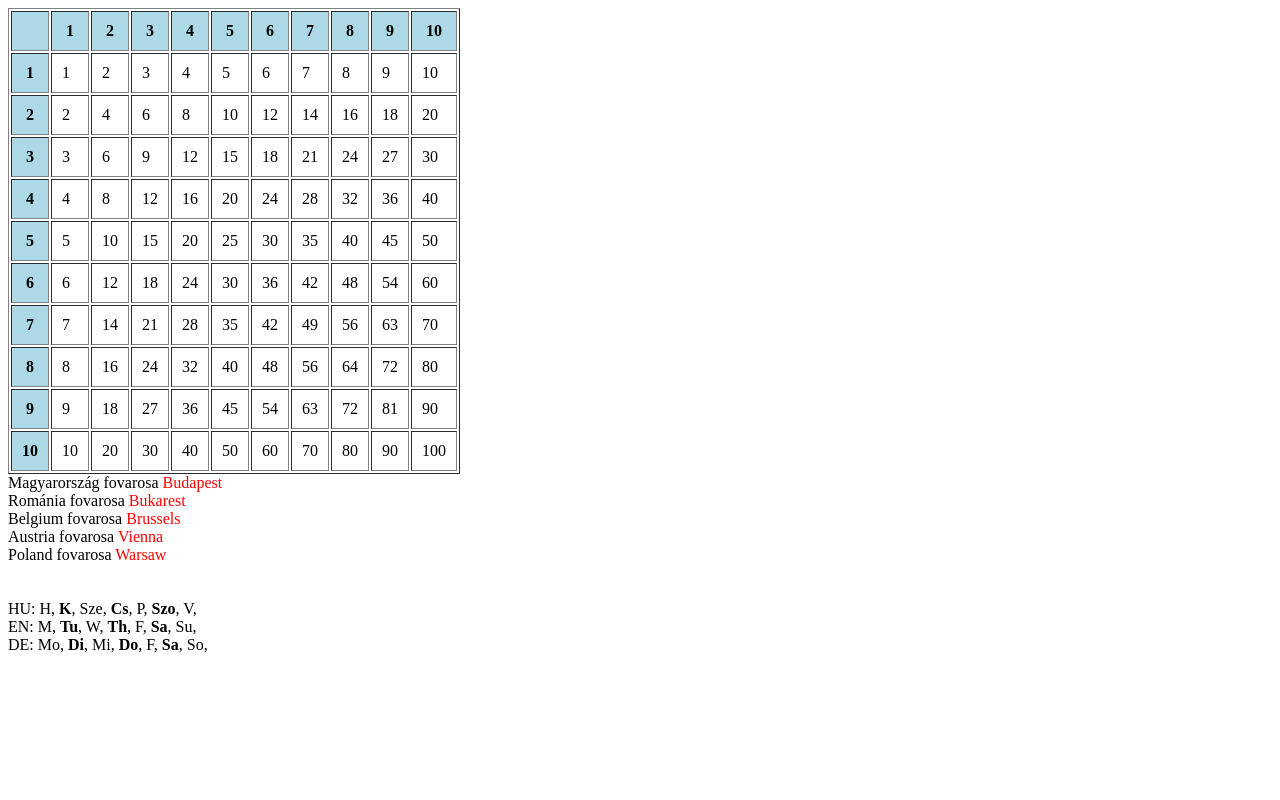
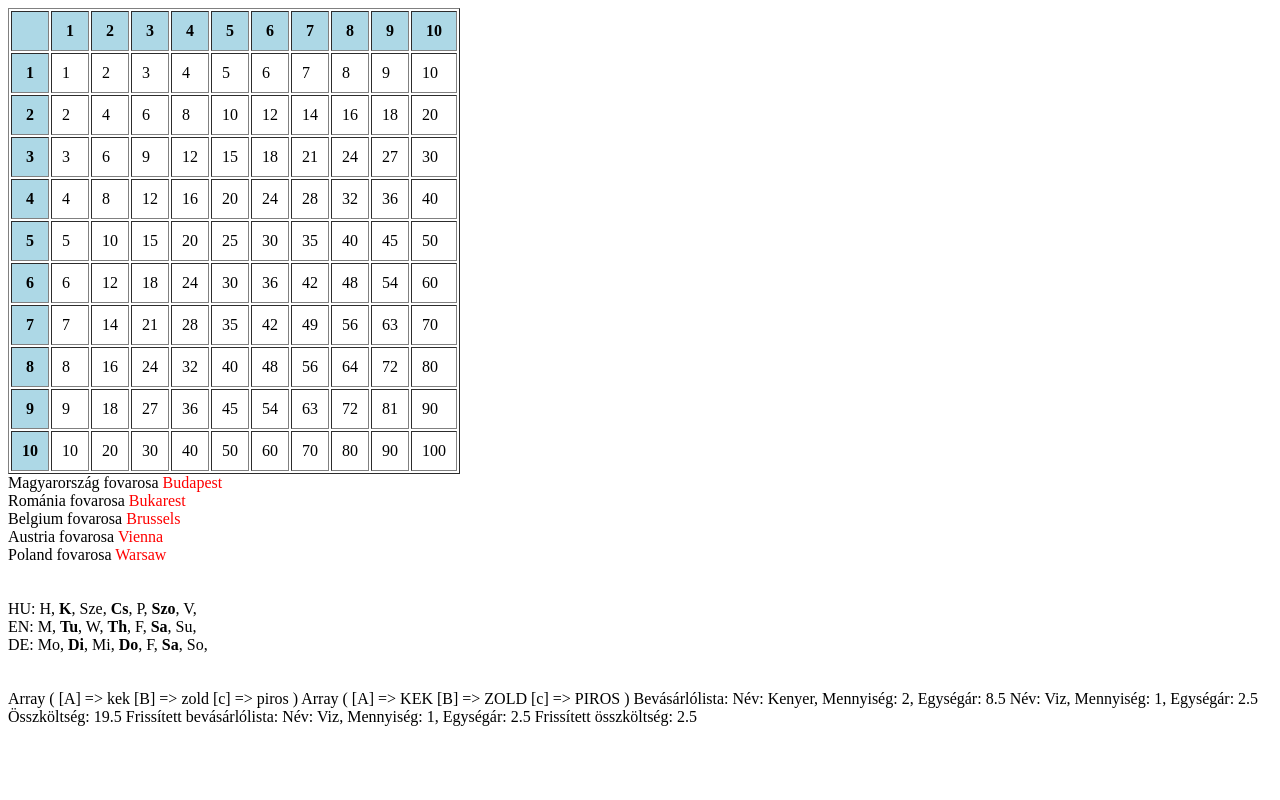
Before and after one commit to szekelyfhunor/WebProg_HF_SzekelyHunor, a PHP site: page /hf02.php in a window 1280 px wide. Run offline with PHP 8.4, Linux system fonts and the light colour scheme.

Commit message:
Add files via upload

```diff
--- a/hf02.php
+++ b/hf02.php
@@ -61,3 +61,88 @@ foreach ($napok as $nyelv => $week){
 }
 
 echo '<br><br>';
+
+//4. feladat
+function atalakit_array_map($tomb, $mod) {
+    if ($mod === "kisbetus") {
+        return array_map('strtolower', $tomb);
+    } elseif ($mod === "nagybetus") {
+        return array_map('strtoupper', $tomb);
+    }
+}
+
+$szinek = array('A' => 'Kek', 'B' => 'Zold', 'c' => 'Piros');
+
+$szinek_kisbetus = atalakit_array_map($szinek, "kisbetus");
+
+$szinek_nagybetus = atalakit_array_map($szinek, "nagybetus");
+
+print_r($szinek_kisbetus);
+print_r($szinek_nagybetus);
+
+//5. feladat
+
+class BevasarloLista
+{
+    private $lista = [];
+
+    // Elem hozzáadása a bevásárlólistához
+    public function hozzaadElem($nev, $mennyiseg, $egysegar)
+    {
+        $this->lista[] = ["nev" => $nev, "mennyiseg" => $mennyiseg, "egysegar" => $egysegar];
+    }
+
+    // Elem eltávolítása a bevásárlólistáról név alapján
+    public function eltavolitElem($nev)
+    {
+        foreach ($this->lista as $index => $elem) {
+            if ($elem["nev"] === $nev) {
+                unset($this->lista[$index]);
+                return true;
+            }
+        }
+        return false; // Ha nem található az elem a listán
+    }
+
+    // Bevásárlólista elemek kiírása
+    public function kiir()
+    {
+        foreach ($this->lista as $elem) {
+            echo "Név: {$elem['nev']}, Mennyiség: {$elem['mennyiseg']}, Egységár: {$elem['egysegar']} \n";
+        }
+    }
+
+    // Összköltség kiszámítása
+    public function osszKoltseg()
+    {
+        $osszeg = 0;
+        foreach ($this->lista as $elem) {
+            $osszeg += $elem['mennyiseg'] * $elem['egysegar'];
+        }
+        return $osszeg;
+    }
+}
+
+// Példa használat:
+$bevasarloLista = new BevasarloLista();
+
+// Elemek hozzáadása
+$bevasarloLista->hozzaadElem("Kenyer", 2, 8.5);
+$bevasarloLista->hozzaadElem("Viz", 1, 2.5);
+
+// Bevásárlólista kiírása
+echo "Bevásárlólista:\n";
+$bevasarloLista->kiir();
+
+// Összköltség kiszámítása
+echo "\nÖsszköltség: " . $bevasarloLista->osszKoltseg() . "\n";
+
+// Elem eltávolítása (példa)
+$bevasarloLista->eltavolitElem("Kenyer");
+
+// Frissített bevásárlólista kiírása
+echo "\nFrissített bevásárlólista:\n";
+$bevasarloLista->kiir();
+
+// Frissített összköltség kiszámítása
+echo "\nFrissített összköltség: " . $bevasarloLista->osszKoltseg() . "\n";
```
